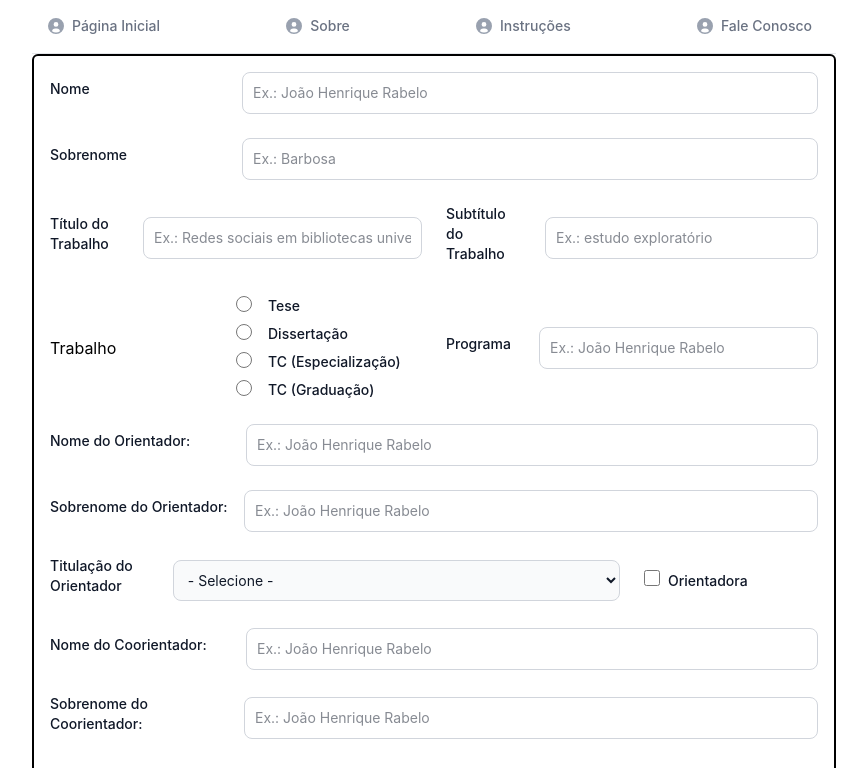
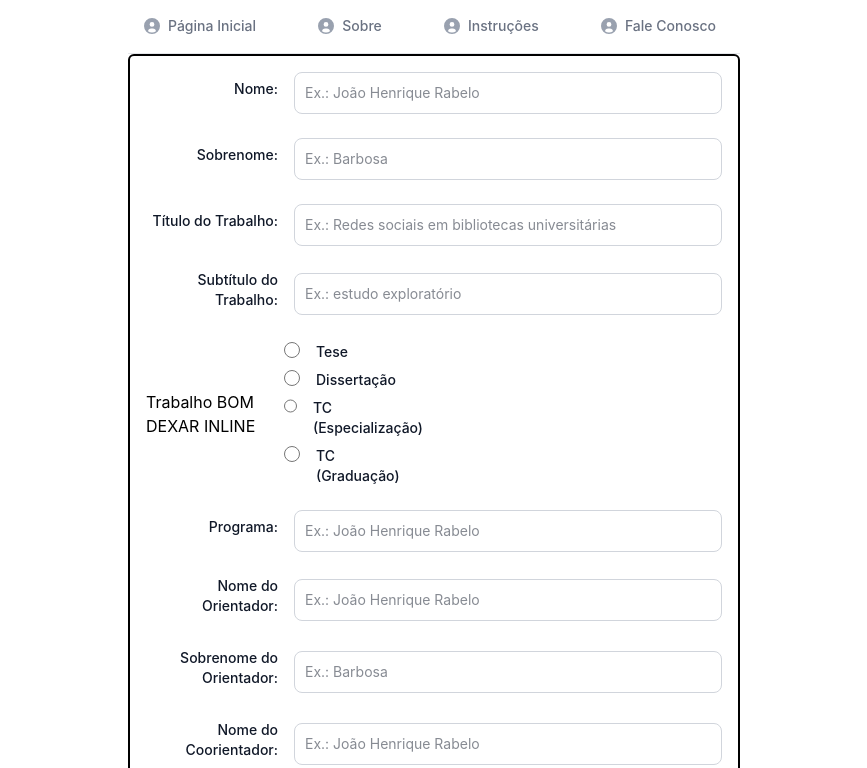
Before and after one commit to andreydedey/ficat, a React (Vite) app in the folder client/: page / in a window 1280 px wide. Shown: the top 768 px of the page, without its empty margins (206-1073 px from the left). Built offline with nearby package versions, Linux system fonts and the light colour scheme.

Commit message:
form style

```diff
--- a/client/src/components/Home.tsx
+++ b/client/src/components/Home.tsx
@@ -3,14 +3,14 @@ export function Home() {
     <div className="rounded-md border-2 p-4">
       <form
         action="#"
-        className="grid grid-cols-2 justify-start gap-6 max-w-3xl"
+        className="grid grid-cols-2 justify-start gap-6 max-w-xl"
       >
-        <div className="grid grid-cols-4 items-center col-span-2">
+        <div className="grid grid-cols-4 items-center justify-items-end gap-4 col-span-2">
           <label
             htmlFor="name"
             className="mb-2 text-sm font-medium text-gray-900"
           >
-            Nome
+            Nome:
           </label>
           <input
             type="text"
@@ -23,12 +23,12 @@ export function Home() {
           />
         </div>
 
-        <div className="grid grid-cols-4 col-span-2 items-center">
+        <div className="grid grid-cols-4 justify-items-end gap-4 col-span-2 items-center">
           <label
             htmlFor="name"
             className="block mb-2 text-sm font-medium text-gray-900"
           >
-            Sobrenome
+            Sobrenome:
           </label>
           <input
             type="text"
@@ -41,12 +41,12 @@ export function Home() {
           />
         </div>
 
-        <div className="grid grid-cols-4 items-center">
+        <div className="grid grid-cols-4 justify-items-end gap-4 items-center col-span-2">
           <label
             htmlFor="name"
             className="block mb-2 text-sm font-medium text-gray-900"
           >
-            Título do Trabalho
+            Título do Trabalho:
           </label>
           <input
             type="text"
@@ -58,13 +58,12 @@ export function Home() {
             required
           />
         </div>
-
-        <div className="grid grid-cols-4 items-center gap-6">
+        <div className="grid grid-cols-4 justify-items-end gap-4 items-center col-span-2">
           <label
             htmlFor="name"
-            className="block mb-2 text-sm font-medium text-gray-900"
+            className="block mb-2 text-sm text-right font-medium text-gray-900"
           >
-            Subtítulo do Trabalho
+            Subtítulo do Trabalho:
           </label>
           <input
             type="text"
@@ -76,9 +75,8 @@ export function Home() {
             required
           />
         </div>
-
         <div className="grid grid-cols-2 items-center">
-          <h2>Trabalho</h2>
+          <h2>Trabalho BOM DEXAR INLINE</h2>
           <div className="flex flex-col gap-2">
             <div className="flex gap-4">
               <input
@@ -95,7 +93,6 @@ export function Home() {
                 Tese
               </label>
             </div>
-
             <div className="flex gap-4">
               <input
                 id="inline-radio"
@@ -111,7 +108,6 @@ export function Home() {
                 Dissertação
               </label>
             </div>
-
             <div className="flex gap-4">
               <input
                 id="inline-radio"
@@ -127,7 +123,6 @@ export function Home() {
                 TC (Especialização)
               </label>
             </div>
-
             <div className="flex gap-4">
               <input
                 id="inline-radio"
@@ -146,12 +141,12 @@ export function Home() {
           </div>
         </div>
 
-        <div className="grid grid-cols-4 items-center col-span-1">
+        <div className="grid grid-cols-4 items-center justify-items-end gap-4 col-span-2">
           <label
             htmlFor="name"
             className="mb-2 text-sm font-medium text-gray-900"
           >
-            Programa
+            Programa:
           </label>
           <input
             type="text"
@@ -164,10 +159,10 @@ export function Home() {
           />
         </div>
 
-        <div className="grid grid-cols-4 items-center col-span-2 gap-4">
+        <div className="grid grid-cols-4 items-center justify-items-end gap-4 col-span-2">
           <label
             htmlFor="name"
-            className="mb-2 text-sm font-medium text-gray-900"
+            className="mb-2 text-sm text-right font-medium text-gray-900"
           >
             Nome do Orientador:
           </label>
@@ -182,10 +177,10 @@ export function Home() {
           />
         </div>
 
-        <div className="grid grid-cols-4 items-center col-span-2 gap-2">
+        <div className="grid grid-cols-4 justify-items-end gap-4 col-span-2 items-center">
           <label
             htmlFor="name"
-            className="mb-2 text-sm font-medium text-gray-900"
+            className="block mb-2 text-sm text-right font-medium text-gray-900"
           >
             Sobrenome do Orientador:
           </label>
@@ -194,53 +189,16 @@ export function Home() {
             id="name"
             className="col-span-3 border border-gray-300 text-gray-900
               text-sm rounded-lg outline-gray-300
-              focus:outline-2 focus:outline-blue-500 w-full p-2.5"
-            placeholder="Ex.: João Henrique Rabelo"
+              focus:outline-2 focus:outline-blue-500 block w-full p-2.5"
+            placeholder="Ex.: Barbosa"
             required
           />
         </div>
 
-        <div className="grid grid-cols-4 items-center col-span-2 gap-6">
-          <div className="flex items-center col-span-3">
-            <label
-              htmlFor="countries"
-              className="block mb-2 text-sm font-medium text-gray-900"
-            >
-              Titulação do Orientador
-            </label>
-            <select
-              id="countries"
-              className="bg-gray-50 border border-gray-300 text-gray-900 text-sm rounded-lg
-            focus:ring-blue-500 focus:border-blue-500 block w-full p-2.5"
-            >
-              <option selected>- Selecione -</option>
-              <option value="graduado">Graduado</option>
-              <option value="especialista">Especialista</option>
-              <option value="mestre">Mestre</option>
-              <option value="doutor">Doutor</option>
-            </select>
-          </div>
-          <div>
-            <input
-              id="default-checkbox"
-              type="checkbox"
-              value=""
-              className="w-4 h-4 text-blue-600 bg-gray-100
-              border-gray-300 rounded-sm focus:ring-blue-500 focus:ring-2"
-            />
-            <label
-              htmlFor="default-checkbox"
-              className="ms-2 text-sm font-medium text-gray-900"
-            >
-              Orientadora
-            </label>
-          </div>
-        </div>
-
-        <div className="grid grid-cols-4 items-center col-span-2 gap-4">
+        <div className="grid grid-cols-4 items-center justify-items-end gap-4 col-span-2">
           <label
             htmlFor="name"
-            className="mb-2 text-sm font-medium text-gray-900"
+            className="mb-2 text-sm text-right font-medium text-gray-900"
           >
             Nome do Coorientador:
           </label>
@@ -255,10 +213,10 @@ export function Home() {
           />
         </div>
 
-        <div className="grid grid-cols-4 items-center col-span-2 gap-2">
+        <div className="grid grid-cols-4 justify-items-end gap-4 col-span-2 items-center">
           <label
             htmlFor="name"
-            className="mb-2 text-sm font-medium text-gray-900"
+            className="block mb-2 text-sm text-right font-medium text-gray-900"
           >
             Sobrenome do Coorientador:
           </label>
@@ -267,24 +225,23 @@ export function Home() {
             id="name"
             className="col-span-3 border border-gray-300 text-gray-900
               text-sm rounded-lg outline-gray-300
-              focus:outline-2 focus:outline-blue-500 w-full p-2.5"
-            placeholder="Ex.: João Henrique Rabelo"
+              focus:outline-2 focus:outline-blue-500 block w-full p-2.5"
+            placeholder="Ex.: Barbosa"
             required
           />
         </div>
 
-        <div className="grid grid-cols-4 items-center col-span-2 gap-6">
-          <div className="flex items-center col-span-3">
+        <div className="grid grid-cols-4 items-center justify-items-end col-span-2 gap-4">
           <label
             htmlFor="countries"
-              className="block mb-2 text-sm font-medium text-gray-900"
+            className="block mb-2 text-sm text-right font-medium text-gray-900"
           >
-              Titulação do Coorientador
+            Titulação do Orientador:
           </label>
           <select
             id="countries"
             className="bg-gray-50 border border-gray-300 text-gray-900 text-sm rounded-lg
-            focus:ring-blue-500 focus:border-blue-500 block w-full p-2.5"
+            focus:ring-blue-500 focus:border-blue-500 block w-full p-2.5 col-span-3"
           >
             <option selected>- Selecione -</option>
             <option value="graduado">Graduado</option>
@@ -293,21 +250,25 @@ export function Home() {
             <option value="doutor">Doutor</option>
           </select>
         </div>
-          <div>
-            <input
-              id="default-checkbox"
-              type="checkbox"
-              value=""
-              className="w-4 h-4 text-blue-600 bg-gray-100
-              border-gray-300 rounded-sm focus:ring-blue-500 focus:ring-2"
-            />
+
+        <div className="grid grid-cols-4 items-center justify-items-end col-span-2 gap-4">
           <label
-              htmlFor="default-checkbox"
-              className="ms-2 text-sm font-medium text-gray-900"
+            htmlFor="countries"
+            className="block mb-2 text-sm text-right font-medium text-gray-900"
           >
-              Coorientadora
+            Titulação do Coorientador:
           </label>
-          </div>
+          <select
+            id="countries"
+            className="bg-gray-50 border border-gray-300 text-gray-900 text-sm rounded-lg
+            focus:ring-blue-500 focus:border-blue-500 block w-full p-2.5 col-span-3"
+          >
+            <option selected>- Selecione -</option>
+            <option value="graduado">Graduado</option>
+            <option value="especialista">Especialista</option>
+            <option value="mestre">Mestre</option>
+            <option value="doutor">Doutor</option>
+          </select>
         </div>
 
         <label
```
Lines whose indentation alone changed are shown as unchanged.
